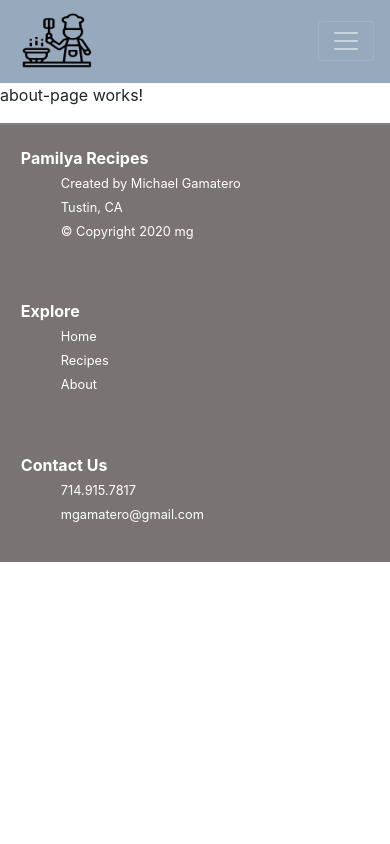
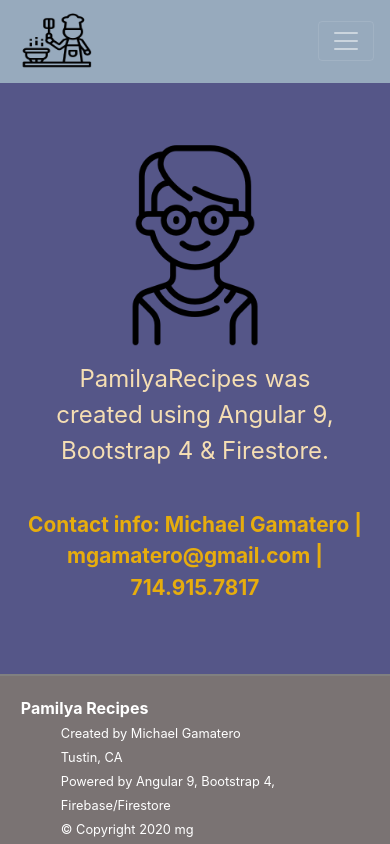
Before and after one commit to mgamatero/pamilyaRecipes, an Angular app: page /about in a window 390 px wide. Shown: the top 844 px of the page. Built offline with nearby package versions, Linux system fonts and the light colour scheme.

Commit message:
created about page.  responsive

```diff
--- a/src/app/components/about-page/about-page.component.css
+++ b/src/app/components/about-page/about-page.component.css
@@ -0,0 +1,27 @@
+.about{
+  background-color:rgb(85, 86, 136);
+  min-height: 70vh;
+  position: relative;
+}
+
+.about-wrapper{
+  position: absolute;
+  top:50%;
+  left:50%;
+  transform: translate(-50%, -50%);
+
+}
+.about-icon{
+  max-width:200px;
+}
+
+.about-text{
+  font-size: 1.5rem;
+  color:wheat;
+}
+
+.contact-text{
+  font-weight: bolder;
+  font-size: 1.3rem;
+  color:rgb(231, 173, 13);
+}
--- a/src/app/components/about-page/about-page.component.html
+++ b/src/app/components/about-page/about-page.component.html
@@ -1 +1,19 @@
-<p>about-page works!</p>
+<section class="about">
+  <div class="container p-4 about-wrapper">
+    <div class="row text-center">
+      <div class="col-12 img-fluid rounded" alt="Responsive image">
+        <img src="../../../assets/about-icon.png" class="about-icon" alt="">
+      </div>
+      <div class="col-12">
+        <p class="about-text title-text-lato p-3">
+          PamilyaRecipes was created using Angular 9, Bootstrap 4 & Firestore.
+        </p>
+      </div>
+    </div>
+    <div class="row">
+      <div class="col-12 text-center title-text-nunito contact-text p-2">
+        Contact info: Michael Gamatero | mgamatero@gmail.com | 714.915.7817
+      </div>
+    </div>
+  </div>
+</section>
--- a/src/app/components/footer/footer.component.css
+++ b/src/app/components/footer/footer.component.css
@@ -30,3 +30,16 @@
     background-color: rgb(122, 115, 115);
   }
  }
+
+@media (max-width: 380px) {
+  .footer{
+    display: flex;
+    flex-direction: column;
+    background-color: rgb(122, 115, 115);
+  }
+
+  .footer-wrapper{
+    color:white;
+    padding:0 .8rem;
+  }
+ }
--- a/src/app/components/footer/footer.component.html
+++ b/src/app/components/footer/footer.component.html
@@ -9,6 +9,9 @@
       </li>
       <li class="footer-links">
         <a href="#" class="footer-link-item">Tustin, CA</a>
+      </li>
+      <li class="footer-links">
+        <a href="#" class="footer-link-item">Powered by Angular 9, Bootstrap 4, Firebase/Firestore</a>
       </li>
       <li class="footer-links">
         <a href="#" class="footer-link-item">&copy; Copyright 2020 mg</a>
--- a/src/app/components/home-page/why/why.component.css
+++ b/src/app/components/home-page/why/why.component.css
@@ -1,6 +1,6 @@
 .why{
   background-color:rgb(185, 173, 173);
-  min-height: 50vh;
+  /* min-height: 50vh; */
 }
 
 .why-col{
@@ -30,4 +30,7 @@ font-size: 3.2rem;
   .why-text , .why-icon{
     font-size: 1rem;
     }
+    .title-text-nunito{
+      font-size: 1.5rem;
+    }
 }
--- a/src/app/components/recipes-page/recipes-page.component.html
+++ b/src/app/components/recipes-page/recipes-page.component.html
@@ -1 +1,19 @@
-<p>recipes-page works!</p>
+<section class="recipes">
+  <div class="container">
+    <div class="row">
+      <div class="col-md-4">
+        <img src="../../../assets/about-icon.png" alt="">
+      </div>
+      <div class="col-md-8">
+        <p class="about-text">
+          PamilyaRecipes was created using Angular 9, Bootstrap 4 & Firestore.
+        </p>
+      </div>
+    </div>
+    <div class="row">
+      <div class="col text-center">
+        Contact info: Michael Gamatero | mgamatero@gmail.com | 714.915.7817
+      </div>
+    </div>
+  </div>
+</section>
--- a/src/index.html
+++ b/src/index.html
@@ -8,7 +8,7 @@
   <meta name="viewport" content="width=device-width, initial-scale=1">
   <link rel="icon" type="image/x-icon" href="favicon.ico">
 
-  <link href="https://fonts.googleapis.com/css?family=Lato&display=swap" rel="stylesheet">
+  <link href="https://fonts.googleapis.com/css2?family=Lato:wght@300&display=swap" rel="stylesheet">
   <link href="https://fonts.googleapis.com/css?family=Nunito:400,700&display=swap" rel="stylesheet">
   <script src="https://kit.fontawesome.com/05581de46c.js" crossorigin="anonymous"></script>
 </head>
```
Also changed, not shown: src/assets/about-icon.png (added).
